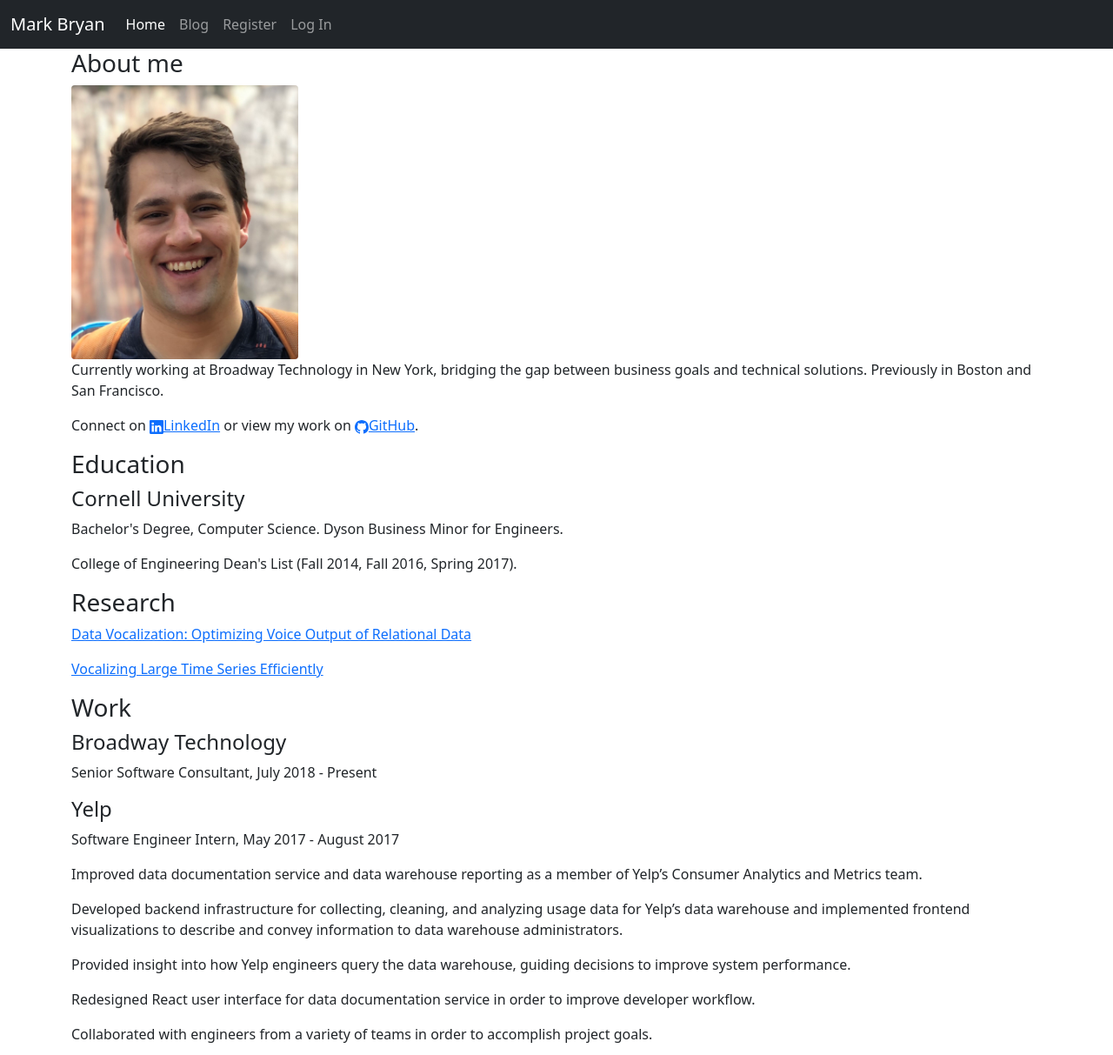
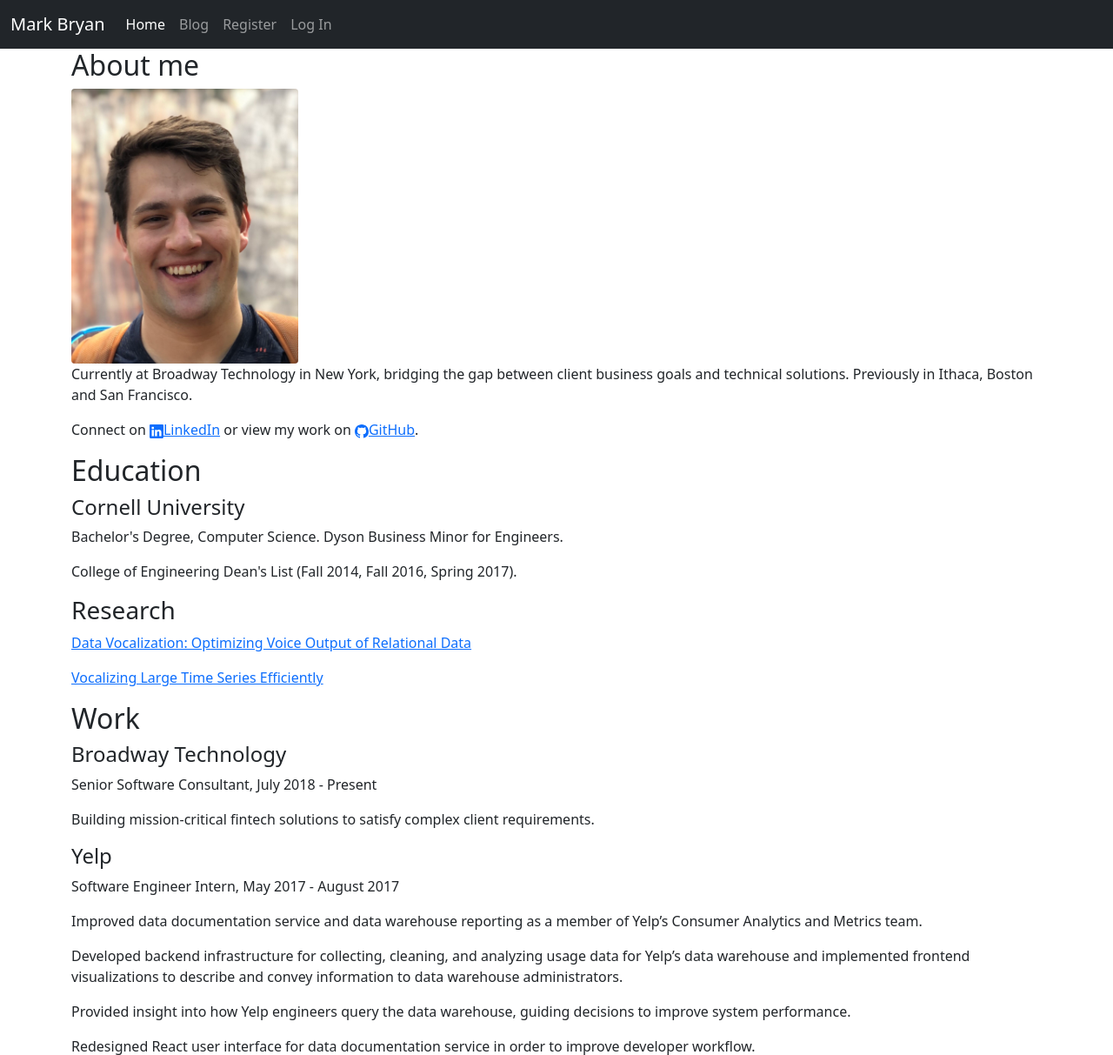
Before and after one commit to mrkbryn/mark-bryan-site, a Flask app: page / in a window 1280 px wide. Shown: the top 1213 px of the page at 87% size. Run offline with Flask 2, Linux system fonts and the light colour scheme.

Commit message:
Add bway description

```diff
--- a/app/templates/index.html
+++ b/app/templates/index.html
@@ -3,7 +3,7 @@
 {% block title %}Mark Bryan{% endblock %}
 
 {% block content %}
-    <h3>About me</h3>
+    <h2>About me</h2>
     <div class="row">
         <div class="col-3">
           <img src="/static/headshot.jpg" class="rounded img-fluid" alt="Mark Bryan">
@@ -11,9 +11,7 @@
     </div>
 
     <div class="row">
-        <p>
-            Currently working at Broadway Technology in New York, bridging the gap between business goals and technical solutions. Previously in Boston and San Francisco.
-        </p>
+        <p>Currently at Broadway Technology in New York, bridging the gap between client business goals and technical solutions. Previously in Ithaca, Boston and San Francisco.</p>
     </div>
 
     <div class="row">
@@ -25,7 +23,7 @@
     </div>
 
     <div class="row">
-        <h3>Education</h3>
+        <h2>Education</h2>
         <h4>Cornell University</h4>
         <p>Bachelor's Degree, Computer Science. Dyson Business Minor for Engineers.</p>
         <p>College of Engineering Dean's List (Fall 2014, Fall 2016, Spring 2017).</p>
@@ -38,12 +36,13 @@
     </div>
 
     <div class="row">
-        <h3>Work</h3>
+        <h2>Work</h2>
     </div>
 
     <div class="row">
         <h4>Broadway Technology</h4>
         <p>Senior Software Consultant, July 2018 - Present</p>
+        <p>Building mission-critical fintech solutions to satisfy complex client requirements.</p>
     </div>
 
     <div class="row">
```
